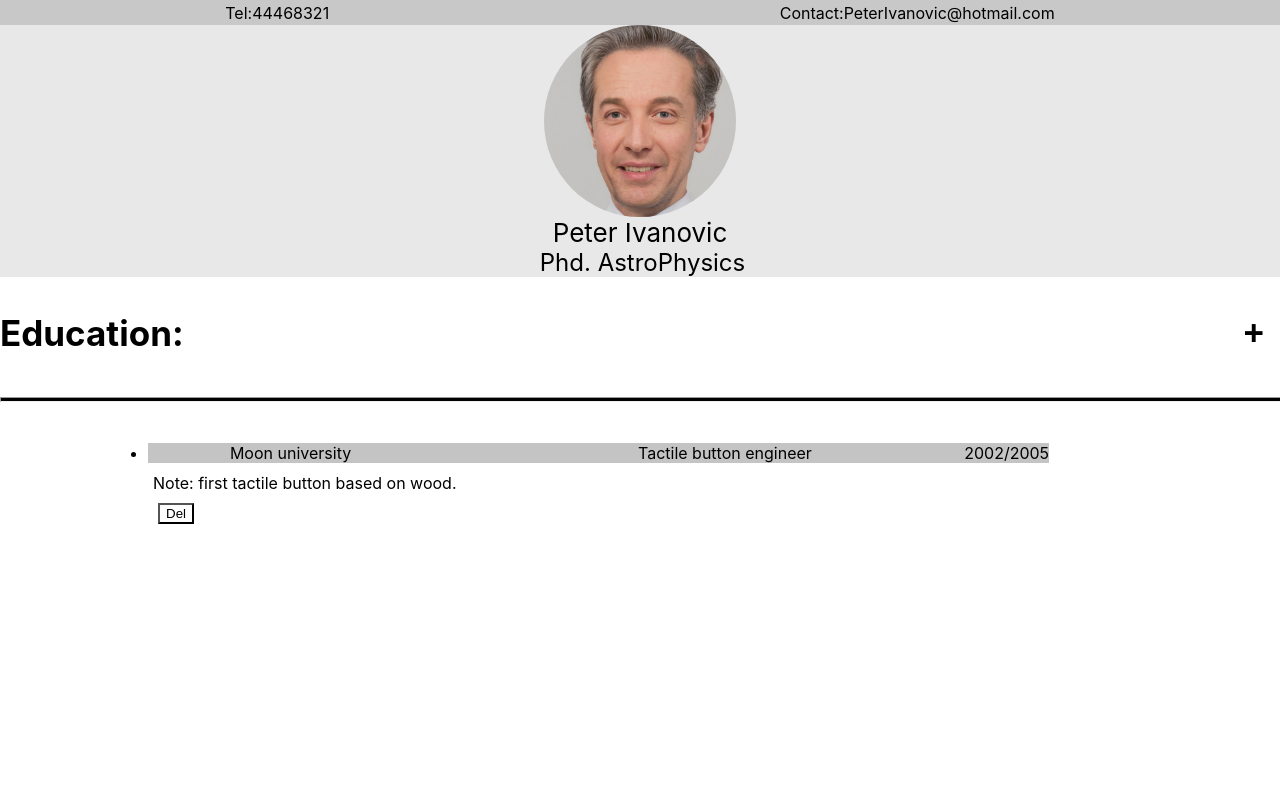
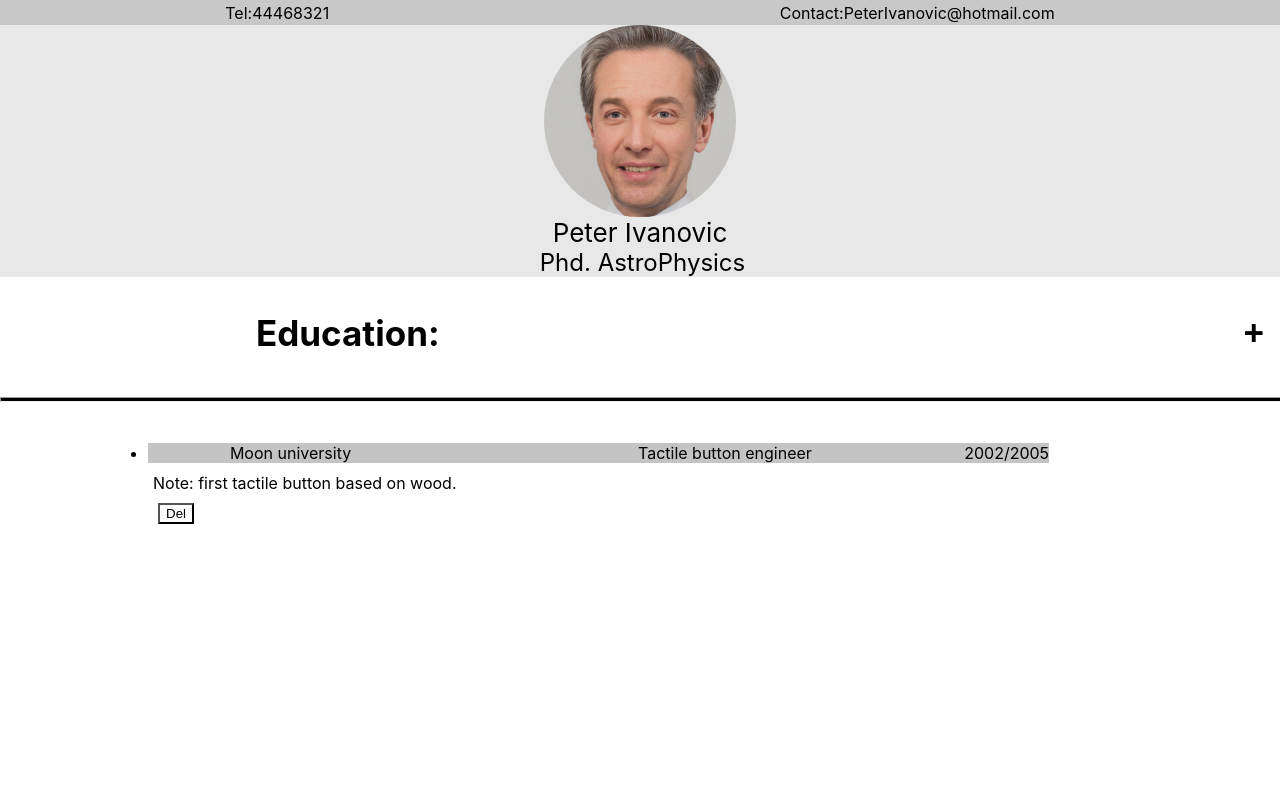
Before and after one commit to gustavobastian/cv-project-2, a React (Create React App) app: page / in a window 1280 px wide. Shown: the top 800 px of the page. Built offline with nearby package versions, Linux system fonts and the light colour scheme.

Commit message:
other build

```diff
--- a/src/styles/Section2.css
+++ b/src/styles/Section2.css
@@ -17,18 +17,7 @@ li{
   width: 80%;
   font-style: none;
 }
-.educationLine{
-  display:flex;
-  flex-direction: row;
-  justify-content: left;
-  text-align: left;
-  align-items: left;
-  width: 100%;
-  font-size: 35px;
-  font-weight: bold;
-  padding-left: 0;
-  margin-left: 0;
-}
+
 hr{
   width: 100%;
   height: 3px;
```
